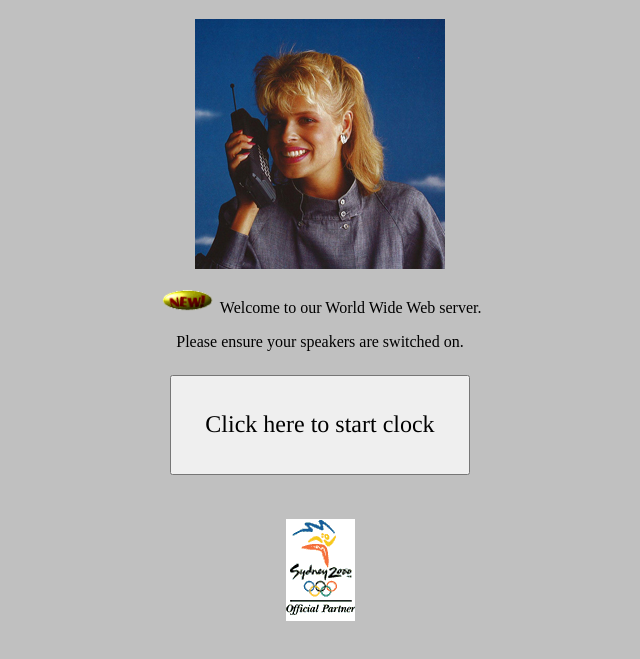
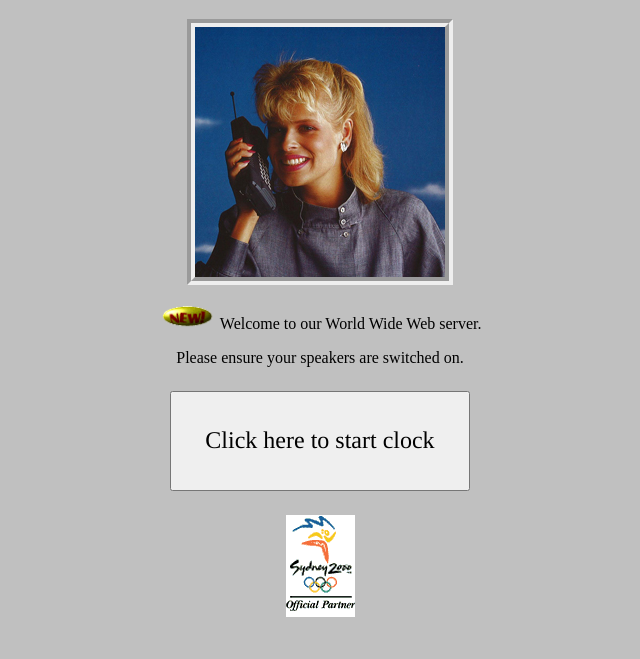
Before and after one commit to ryanmonro/george, a plain HTML site: page index.html in a window 1280 px wide. Shown: the part 137-796 px from the top of the page, without its empty margins (320-960 px from the left). Drawn offline with Linux system fonts and the light colour scheme.

Commit message:
Socog is no longer the footer; added border to image

```diff
--- a/index.html
+++ b/index.html
@@ -14,10 +14,6 @@
     .header {
       text-align: center;
     }
-    .footer {
-      padding-top: 20px;
-      width: 100%;
-    }
     #time {
       font-size: 24px;
     }
@@ -27,7 +23,10 @@
       height: 100px;
       width: 300px;
     }
-
+    .border {
+      border-spacing: 2px;
+      border: 8px groove;
+    }
   </style>
 </head>
 <body>
@@ -36,7 +35,7 @@
   </div>
   <h1>1194 Online Time Service Home Page</h1>
   <p>
-    <img src="images/1990s.jpg" alt="">
+    <img class="border" src="images/1990s.jpg" alt="">
   </p>
   <p>
     <img src="images/new.gif" alt="" height="24">
@@ -46,8 +45,8 @@
   <p id="time">
   <button id="start" onClick="start();">Click here to start clock</button>
   </p>
-  <div class="footer">
-    <img src="images/socog.gif" alt="" ><br>
-  </div>
+  <p>
+    <img src="images/socog.gif" alt="" >
+  </p>
 </body>
 </html>
```
